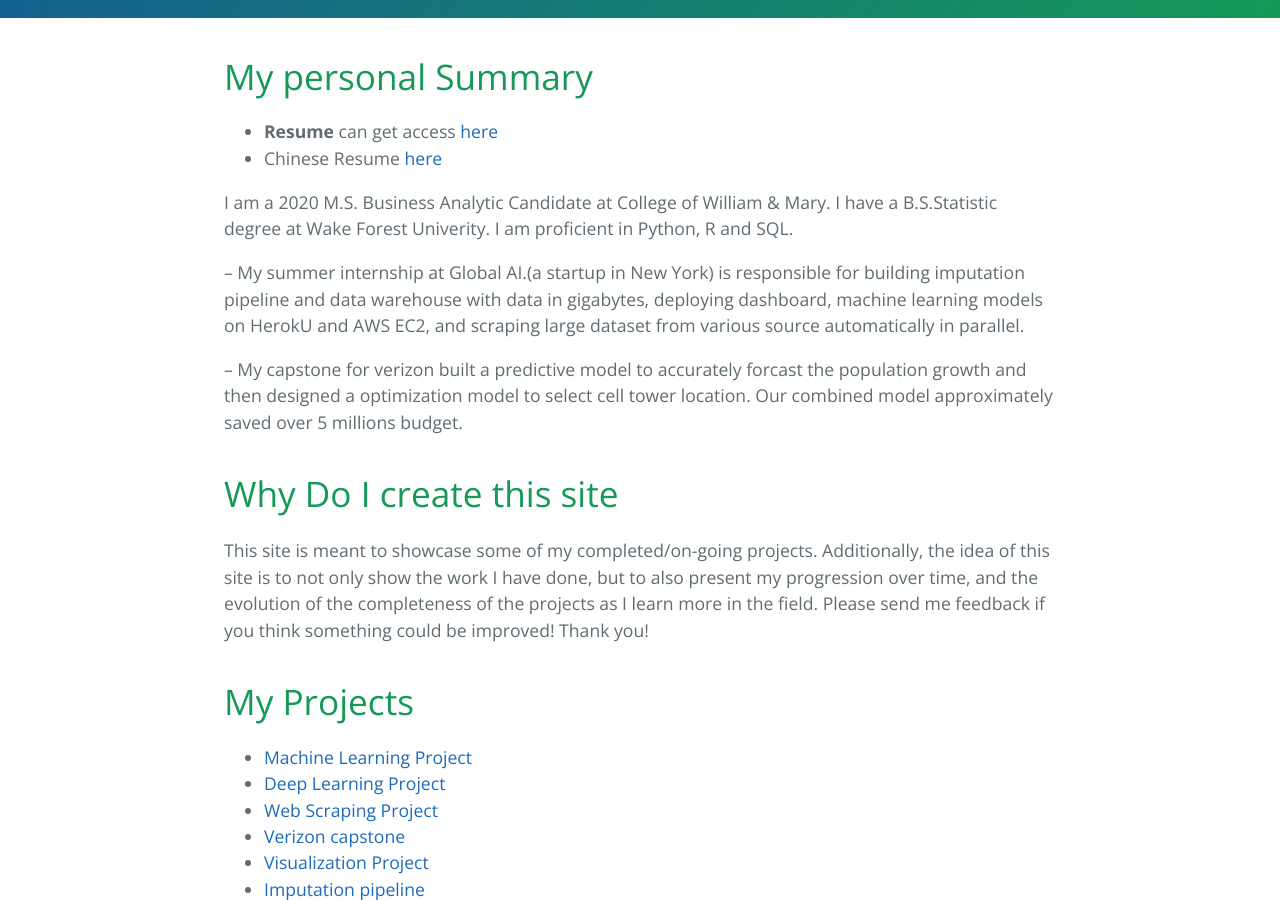
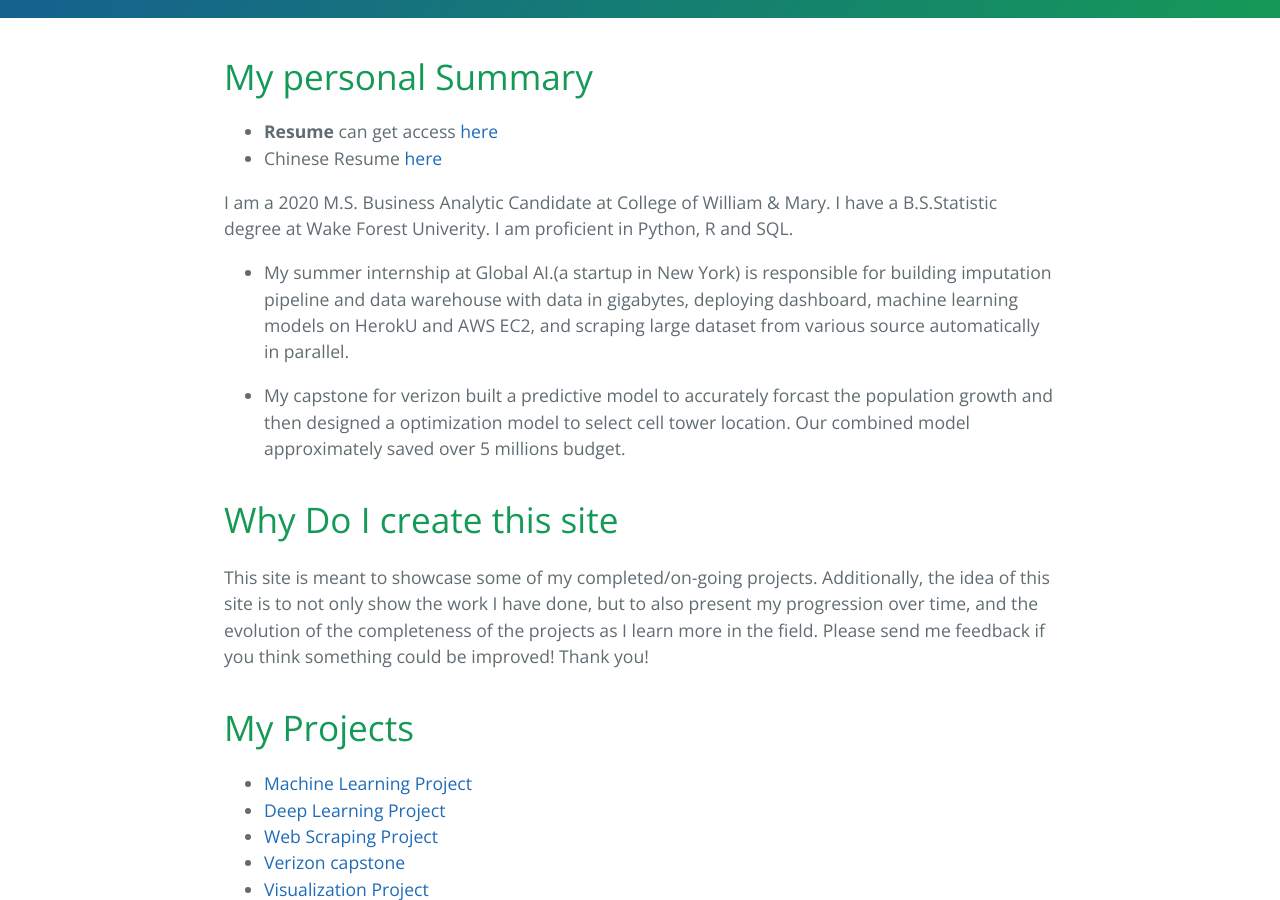
Before and after one commit to Jasminejump/wqeqwqeq.github.io, a Jekyll site: the page built from index.md, in a window 1280 px wide and 900 px high, scrolled down 395 px. Built offline with Jekyll 4.4.1, drawn with Linux system fonts in a browser that asks for light colours.

```diff
--- a/index.md
+++ b/index.md
@@ -9,9 +9,9 @@ description: Welcome to my personal project page. I am actively seeking full-tim
 
 I am a 2020 M.S. Business Analytic Candidate at College of William & Mary. I have a B.S.Statistic degree at Wake Forest Univerity. I am proficient in Python, R and SQL.
 
--- My summer internship at Global AI.(a startup in New York) is responsible for building imputation pipeline and data warehouse with data in gigabytes, deploying dashboard, machine learning models on HerokU and AWS EC2, and scraping large dataset from various source automatically in parallel.
+- My summer internship at Global AI.(a startup in New York) is responsible for building imputation pipeline and data warehouse with data in gigabytes, deploying dashboard, machine learning models on HerokU and AWS EC2, and scraping large dataset from various source automatically in parallel.
 
--- My capstone for verizon built a predictive model to accurately forcast the population growth and then designed a optimization model to select cell tower location. Our combined model approximately saved over 5 millions budget.
+- My capstone for verizon built a predictive model to accurately forcast the population growth and then designed a optimization model to select cell tower location. Our combined model approximately saved over 5 millions budget.
 
 # Why Do I create this site
 
```
